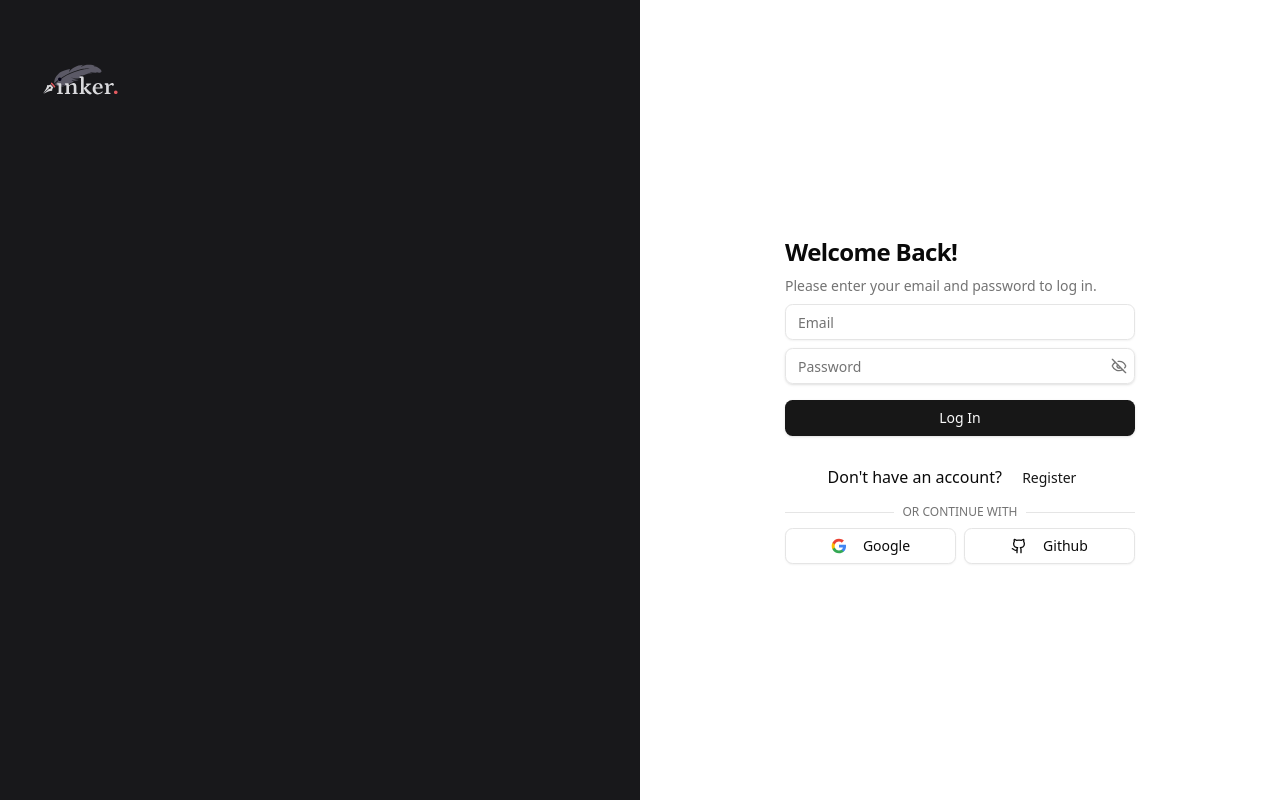
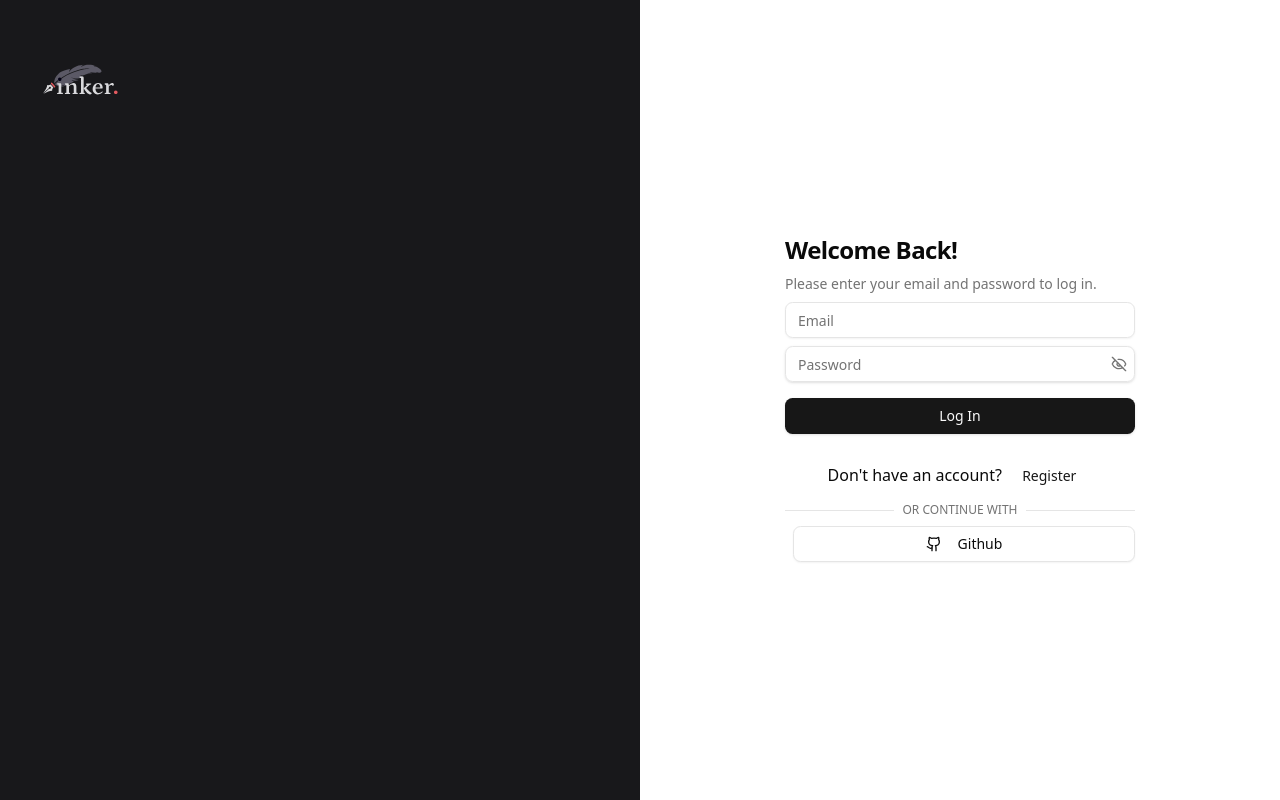
Before and after one commit to mshahilt/Inker, a React (Vite) app in the folder frontend/: page /auth in a window 1280 px wide. Built offline with nearby package versions, Linux system fonts and the light colour scheme; the HTML template or start-up script is replaced by a standard one.

Commit message:
feat: add google authentication in frontend

```diff
--- a/frontend/package.json
+++ b/frontend/package.json
@@ -18,6 +18,7 @@
     "@radix-ui/react-separator": "^1.1.2",
     "@radix-ui/react-slot": "^1.1.2",
     "@radix-ui/react-tooltip": "^1.1.8",
+    "@react-oauth/google": "^0.12.1",
     "@tailwindcss/vite": "^4.0.6",
     "axios": "^1.7.9",
     "class-variance-authority": "^0.7.1",
@@ -25,6 +26,7 @@
     "embla-carousel-autoplay": "^8.5.2",
     "embla-carousel-react": "^8.5.2",
     "input-otp": "^1.4.2",
+    "jwt-decode": "^4.0.0",
     "lucide-react": "^0.475.0",
     "next-themes": "^0.4.4",
     "react": "^19.0.0",
--- a/frontend/src/components/user/auth/components/FormLayout.tsx
+++ b/frontend/src/components/user/auth/FormLayout.tsx
@@ -1,8 +1,9 @@
 import { Separator } from "@/components/ui/separator"
-import { UserAuthForm } from "./user-auth-form"
+import { UserAuthForm } from "@/components/user/auth/user-auth-form"
 import Button from "@/components/ui/button"
 import { Github } from "lucide-react"
 import { useState } from "react"
+import GoogleAuth from "./GoogleAuth"
 
 
 export const FormLayout = () => {
@@ -34,27 +35,7 @@ export const FormLayout = () => {
                 </div>
 
                 <div className="flex gap-2 ">
-                    <Button variant="outline" className="w-full">
-                        <svg className="mr-2 h-4 w-4" viewBox="0 0 24 24">
-                            <path
-                                d="M22.56 12.25c0-.78-.07-1.53-.2-2.25H12v4.26h5.92c-.26 1.37-1.04 2.53-2.21 3.31v2.77h3.57c2.08-1.92 3.28-4.74 3.28-8.09z"
-                                fill="#4285F4"
-                            />
-                            <path
-                                d="M12 23c2.97 0 5.46-.98 7.28-2.66l-3.57-2.77c-.98.66-2.23 1.06-3.71 1.06-2.86 0-5.29-1.93-6.16-4.53H2.18v2.84C3.99 20.53 7.7 23 12 23z"
-                                fill="#34A853"
-                            />
-                            <path
-                                d="M5.84 14.09c-.22-.66-.35-1.36-.35-2.09s.13-1.43.35-2.09V7.07H2.18C1.43 8.55 1 10.22 1 12s.43 3.45 1.18 4.93l2.85-2.22.81-.62z"
-                                fill="#FBBC05"
-                            />
-                            <path
-                                d="M12 5.38c1.62 0 3.06.56 4.21 1.64l3.15-3.15C17.45 2.09 14.97 1 12 1 7.7 1 3.99 3.47 2.18 7.07l3.66 2.84c.87-2.6 3.3-4.53 6.16-4.53z"
-                                fill="#EA4335"
-                            />
-                        </svg>
-                        Google
-                    </Button>
+                    <GoogleAuth />
                     <Button variant="outline" className="w-full">
                         <Github className="mr-2 h-4 w-4" />
                         Github
--- /dev/null
+++ b/frontend/src/components/user/auth/GoogleAuth.tsx
@@ -0,0 +1,37 @@
+import React from "react";
+import { GoogleLogin } from "@react-oauth/google";
+import { jwtDecode } from "jwt-decode";
+// import { api } from "../../utils/axiosInstance";
+import { useNavigate } from "react-router-dom";
+import { AuthService } from "@/services/authServices";
+import { toast } from "sonner";
+
+interface DecodedUser {
+  name: string;
+  email: string;
+  picture: string;
+}
+
+const GoogleAuth: React.FC = () => {
+  const navigate = useNavigate();
+
+  const handleSubmit = async (response: any) => {
+    const decodedUser: DecodedUser = jwtDecode<DecodedUser>(response.credential);
+    try {
+        await AuthService.googleAuth({email: decodedUser.email, name: decodedUser.name})
+        toast.success("Logged in successfully");
+        navigate('/home')
+    } catch (error: any) {
+        toast.error(error.message || "An unexpected error occurred.");
+    }
+  };
+
+  return (
+    <GoogleLogin
+      onSuccess={(response) => handleSubmit(response)}
+      onError={() => console.log("Login Failed")}
+    />
+  );
+};
+
+export default GoogleAuth;
--- a/frontend/src/components/user/auth/components/SideLayout.tsx
+++ b/frontend/src/components/user/auth/SideLayout.tsx
@@ -1,4 +1,4 @@
-import { useTheme } from "../../common/theme-provider"
+import { useTheme } from "../common/theme-provider"
 import LightLogo from '@/assets/Logo Light.svg'
 import DarkLogo from '@/assets/Logo Dark.svg'
 
--- a/frontend/src/components/user/editProfile/EmailInput.tsx
+++ b/frontend/src/components/user/editProfile/EmailInput.tsx
@@ -1,4 +1,4 @@
-import React, { FC } from 'react'
+import { FC } from 'react'
 import { Input } from "@/components/ui/input"
 import { Label } from "@/components/ui/label"
 
--- a/frontend/src/pages/auth/Auth.tsx
+++ b/frontend/src/pages/auth/Auth.tsx
@@ -1,5 +1,5 @@
-import { FormLayout } from "@/components/user/auth/components/FormLayout";
-import { SideLayout } from "@/components/user/auth/components/SideLayout";
+import { FormLayout } from "@/components/user/auth/FormLayout";
+import { SideLayout } from "@/components/user/auth/SideLayout";
 
 export default function LoginPage() {
 
--- a/frontend/src/pages/auth/OtpForm.tsx
+++ b/frontend/src/pages/auth/OtpForm.tsx
@@ -1,5 +1,5 @@
-import { InputOTPForm } from "@/components/user/auth/components/InputOTPForm";
-import { SideLayout } from "@/components/user/auth/components/SideLayout";
+import { InputOTPForm } from "@/components/user/auth/InputOTPForm";
+import { SideLayout } from "@/components/user/auth/SideLayout";
 
 const OtpForm = () => {
     return (
--- a/frontend/src/router/AppRoutes.tsx
+++ b/frontend/src/router/AppRoutes.tsx
@@ -6,6 +6,10 @@ import Profile from "@/pages/profile/Profile";
 import { createBrowserRouter } from "react-router-dom";
 import BlogDetail from "@/components/user/blogDetailed";
 import OtpForm from "@/pages/auth/OtpForm";
+import { GoogleOAuthProvider } from '@react-oauth/google';
+
+const clientId = "757238086713-cmaic773782cs0qguopsrcmgvgk1jlj7.apps.googleusercontent.com";
+
 
 export const router = createBrowserRouter([
     { path: "/", element: <LandingPage/> },
@@ -21,7 +25,7 @@ export const router = createBrowserRouter([
         { path: "blog/:id" , element: <BlogDetail />}
       ],
     },
-    { path: "auth", element: < LoginPage /> },
+    { path: "auth", element: <GoogleOAuthProvider clientId={clientId}>< LoginPage /></GoogleOAuthProvider> },
     { path: "otp-verification", element: < OtpForm /> },
 
   ]);
--- a/frontend/src/services/authServices.ts
+++ b/frontend/src/services/authServices.ts
@@ -14,10 +14,19 @@ export const AuthService = {
     registerService: async (data: { email: string; password: string; name: string; }) => {
         try {
             const response = await axiosInstance.post('/api/auth/register', data);
-            console.log(response, 'sd');
             return response.data;
         } catch (error: any) {
             const errorMessage = error.response?.data?.error || "Registration failed. Please try again.";
+            throw new Error(errorMessage);
+        }
+    },
+
+    googleAuth: async (data: { email: string; name: string; }) => {
+        try {
+            const response = await axiosInstance.post('/api/auth/google-auth', data);
+            return response.data;
+        } catch (error: any) {
+            const errorMessage = error.response?.data?.error || "Google authentication failed. Please try again.";
             throw new Error(errorMessage);
         }
     },
```
Also changed, not shown: frontend/src/components/user/auth/InputOTPForm.tsx (renamed from frontend/src/components/user/auth/components/InputOTPForm.tsx), frontend/src/components/user/auth/user-auth-form.tsx (renamed from frontend/src/components/user/auth/components/user-auth-form.tsx).
